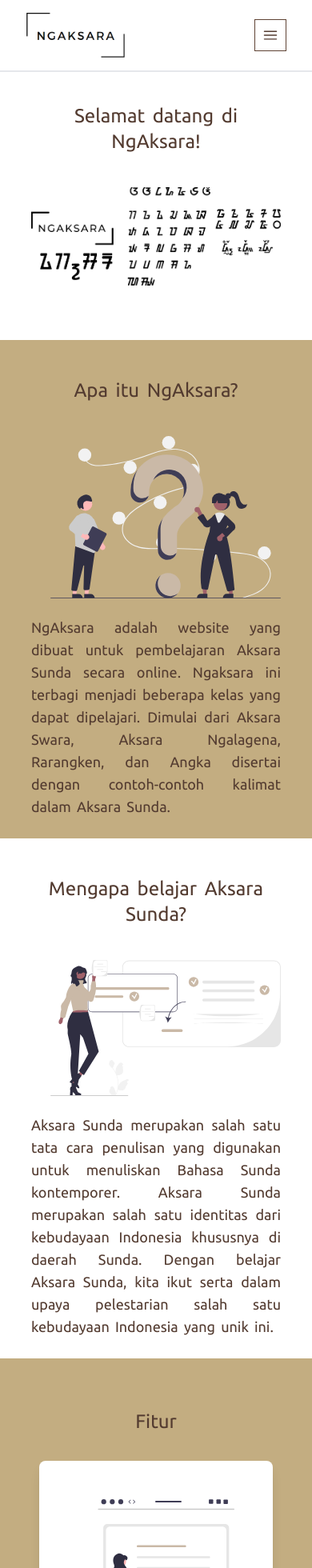
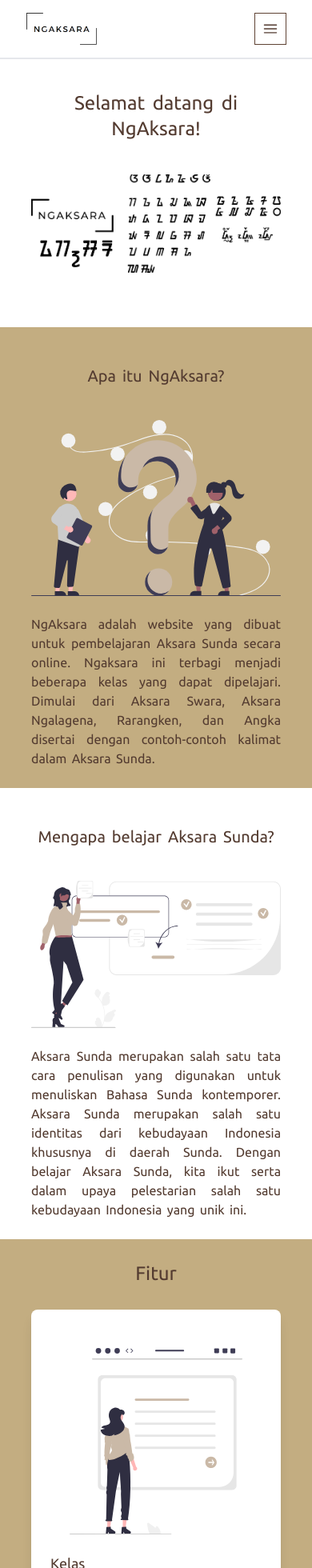
Before and after one commit to gidachmad/NgAksara, a React (Vite) app: page / in a window 390 px wide. Shown: the top 1960 px of the page at 80% size. Built offline with nearby package versions, Linux system fonts and the light colour scheme; what react-hotkeys would draw is missing.

Commit message:
fixing dashboard breakpoints 320px-420px

```diff
--- a/src/components/DashboardText.jsx
+++ b/src/components/DashboardText.jsx
@@ -9,19 +9,19 @@ export default function DashboardText({ title, text, img, option }) {
       } py-2 section space-y-8`}>
       <div className='w-4/5 mx-auto'>
         <header className='my-10 lg:my-20'>
-          <h2 className='text-center text-2xl md:text-3xl lg:text-4xl'>
+          <h2 className='text-center text-xl md:text-3xl lg:text-4xl'>
             {title}
           </h2>
         </header>
-        <article className='my-4 mt-10 flex flex-col lg:flex-row justify-evenly space-x-6'>
+        <article className='my-4 mt-10 flex flex-col lg:flex-row justify-evenly lg:space-x-6'>
           <p
-            className={`basis-2/5 text-justify text-lg md:text-2xl ${
+            className={`basis-2/5 text-justify md:text-2xl ${
               option.inverse ? 'order-2' : 'order-2 lg:order-1'
             }`}>
             {text}
           </p>
           <div className='basis-2/5 pb-6 md:pb-0'>
-            <img src={getImage(img)} alt={img} />
+            <img src={getImage(img)} alt={img} className='w-full' />
           </div>
         </article>
       </div>
--- a/src/components/Fitur.jsx
+++ b/src/components/Fitur.jsx
@@ -4,13 +4,13 @@ import { getImage } from '@/utils/utils'
 
 export default function Fitur({ img, title, text, path }) {
   return (
-    <article className='bg-white flex flex-col lg:flex-row p-6 lg:p-10 w-3/4 lg:w-2/3 mx-auto rounded-lg shadow-lg justify-evenly'>
+    <article className='bg-white flex flex-col lg:flex-row p-6 lg:p-10 w-4/5 lg:w-2/3 mx-auto rounded-lg shadow-lg justify-evenly'>
       <div className='basis-1/6 aspect-square p-6 lg:pb-0'>
         <img src={getImage(img)} alt={img} className=' h-full' />
       </div>
       <div className='basis-4/6 flex flex-col '>
-        <h3 className='text-xl lg:text-2xl mb-4'>{title}</h3>
-        <p className='text-lg lg:text-xl mb-6'>{text}</p>
+        <h3 className='text-lg lg:text-2xl mb-4'>{title}</h3>
+        <p className='text-md lg:text-xl mb-6'>{text}</p>
         <Link to={`/${path}`} className='button hover-transition mt-auto'>
           Lihat {title}
         </Link>
--- a/src/components/Footer.jsx
+++ b/src/components/Footer.jsx
@@ -3,10 +3,10 @@ import React from 'react'
 export default function Footer() {
   return (
     <footer className='bg-coffee-900 text-white pb-4 text-center mt-auto'>
-      <header className='text-lg lg:text-2xl py-4 border-b w-2/3 lg:w-1/3 mx-auto'>
+      <header className='text-lg lg:text-2xl py-4 border-b w-3/4 lg:w-1/3 mx-auto'>
         NgAksara
       </header>
-      <p className='mt-2 text-sm lg:text-lg w-2/3 lg:w-1/3 mx-auto flex justify-between'>
+      <p className='mt-2 text-xs lg:text-lg w-3/4 lg:w-1/3 mx-auto flex justify-between'>
         <span>&copy; Pigacu Creation - 2022</span>
         <span>&copy; Regid - {new Date().getFullYear()}</span>
       </p>
--- a/src/components/Navbar.jsx
+++ b/src/components/Navbar.jsx
@@ -13,7 +13,11 @@ export default function Navbar({ changeTheme, lightTheme }) {
       className='border-b-2 sticky top-0 bg-white dark:bg-gray-900 duration-300'>
       <div className='flex w-5/6 py-4 mx-auto items-center'>
         <Link to='/' className=''>
-          <img src={ngaksaraLogo} alt='Logo NgAksara' className='max-h-14' />
+          <img
+            src={ngaksaraLogo}
+            alt='Logo NgAksara'
+            className='max-h-10 lg:max-h-14'
+          />
         </Link>
         <nav className='ml-auto hidden lg:block'>
           <ul className='flex space-x-6'>
--- a/src/layouts/Dashboard.jsx
+++ b/src/layouts/Dashboard.jsx
@@ -24,8 +24,8 @@ export default function Dashboard() {
         />
       ))}
 
-      <section className='bg-coffee-300 lg:section space-y-8 py-12'>
-        <header className='my-4'>
+      <section className='bg-coffee-300 section space-y-6 lg:space-y-8 py-6 lg:py-12'>
+        <header className='my-1 lg:my-4'>
           <h2 className='text-center text-2xl md:text-3xl lg:text-4xl'>
             Fitur
           </h2>
```
